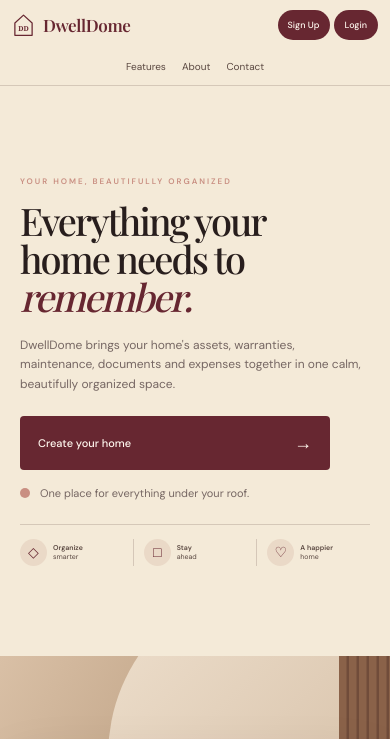
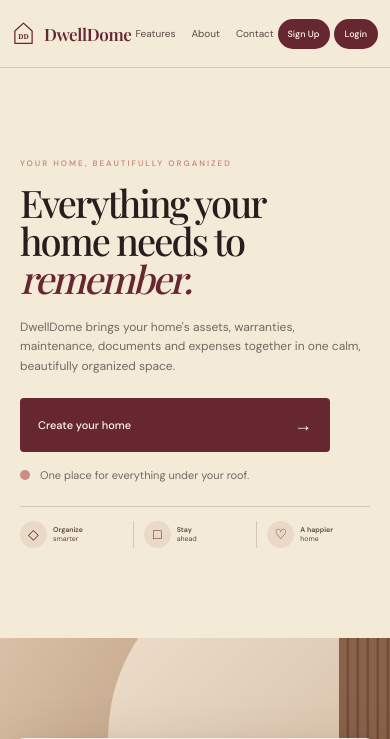
Before and after one commit to HarshitaOnkar/DwellDome., a Django app: page / in a window 390 px wide. Shown: the top 739 px of the page. Run offline with Django 5.2, Linux system fonts and the light colour scheme; some web fonts are replaced.

Commit message:
Improve responsive homepage navigation

```diff
--- a/static/css/style.css
+++ b/static/css/style.css
@@ -19,7 +19,7 @@
 
 :root {
 
-    color-scheme: light;
+    color-scheme: only light;
 
     --cream: #f4ead8;
     --cream-light: #f8f0e3;
@@ -1326,16 +1326,15 @@ input {
 
     .nav-links a {
 
-        font-size: 10px;
-        display: inline-block;
+        font-size: 11px;
         white-space: nowrap;
     }
 
     .nav-actions {
 
-        margin-left: auto;
-
-        gap: 8px;
+        margin-left: 12px;
+
+        gap: 6px;
     }
 
 
@@ -1400,6 +1399,13 @@ input {
         width: 72%;
 
         left: 14%;
+    }
+
+    .signup,
+    .nav-button {
+        font-size: 12px;
+        padding: 10px 12px;
+        white-space: nowrap;
     }
 
 }
@@ -1416,59 +1422,60 @@ input {
 
         height: auto;
         min-height: 68px;
-        padding: 12px 14px;
+        padding: 10px 12px;
         display: flex;
-        flex-wrap: wrap;
-        gap: 12px 8px;
+        flex-wrap: nowrap;
+        gap: 8px;
     }
 
 
     .brand {
 
+        flex-shrink: 0;
+        font-size: 20px;
+    }
+
+
+    .brand-icon {
+
+        width: 23px;
+
+        height: 27px;
+    }
+
+
+    .brand-name {
+
+        font-size: 18px;
+    }
+
+
+    .nav-actions {
+        flex-shrink: 0;
+        margin-left: 0px;
+        gap: 4px;
+    }
+
+    .nav-links {
+
+        display: flex;
+        flex: 1;
+        min-width: 0;
+        justify-content: center;
         gap: 8px;
-    }
-
-
-    .brand-icon {
-
-        width: 23px;
-
-        height: 27px;
-    }
-
-
-    .brand-name {
-
-        font-size: 18px;
-    }
-
-
-    .nav-actions {
         margin-left: auto;
-        gap: 6px;
-    }
-
-    .nav-links {
-
-        order: 3;
-        width: 100%;
-        flex-basis: 100%;
-        justify-content: center;
-        gap: clamp(14px, 5vw, 28px);
-        margin-left: 0;
-        padding: 8px 0 2px;
     }
 
 
     .nav-links a {
 
-        font-size: 11px;
+        font-size: 10px;
     }
 
 
     .signup {
 
-        padding: 10px 13px;
+        padding: 9px 8px;
 
         font-size: 10px;
     }
```
